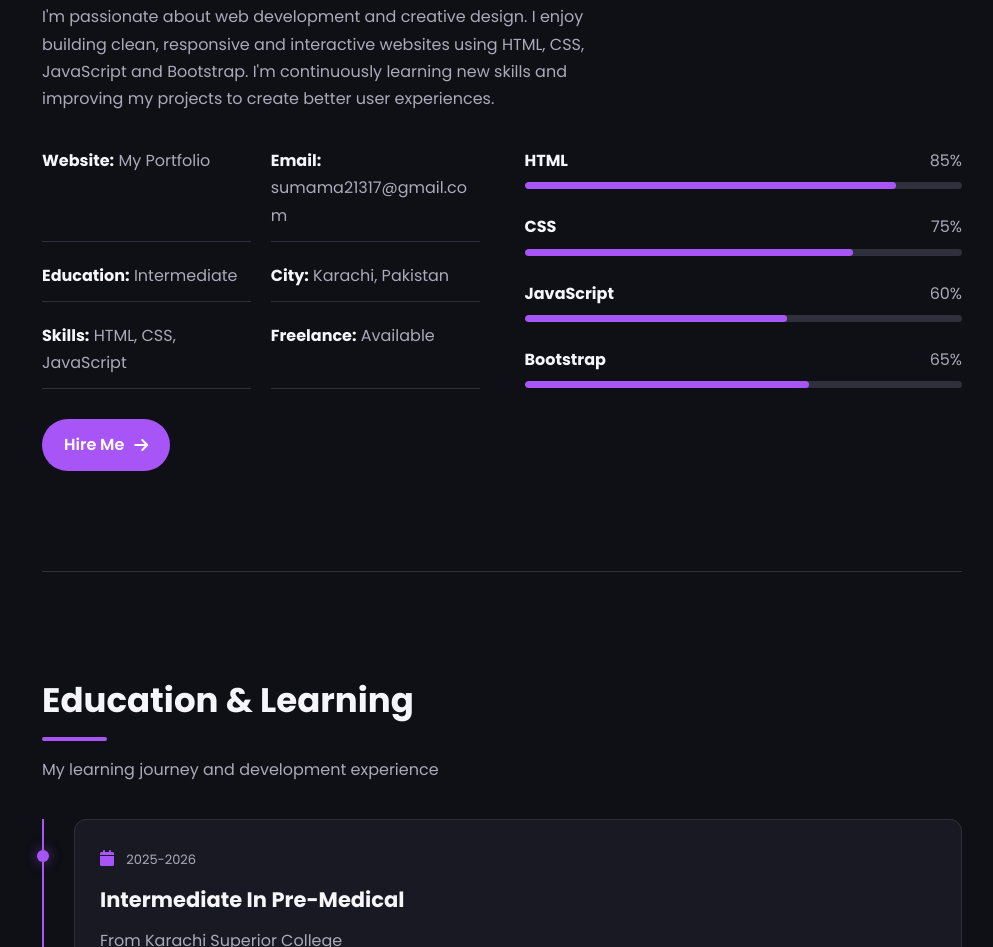
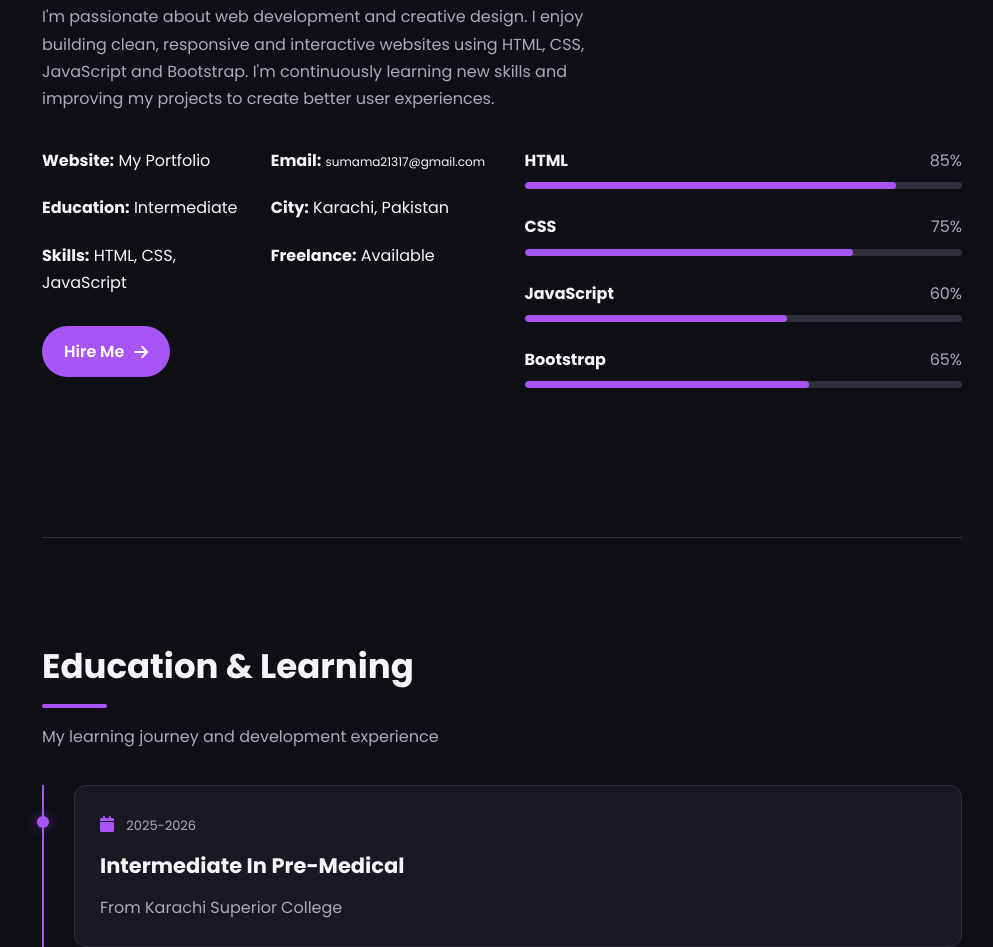
Before and after one commit to sumama21317-lgtm/_Sumama_portfolio, a plain HTML site: page index.html in a window 1280 px wide. Shown: the part 1062-2009 px from the top of the page, without its empty margins (263-1256 px from the left). Drawn offline with Linux system fonts and the light colour scheme.

Commit message:
Update style.css

```diff
--- a/style.css
+++ b/style.css
@@ -238,25 +238,26 @@ main {
     margin-top: 35px;
 }
 
+
 .details {
     display: grid;
-    grid-template-columns: 1fr 1fr;
+    grid-template-columns: minmax(0, 1fr) minmax(0, 1fr);
     gap: 20px;
     align-content: start;
 }
 
 .details p {
-    padding-bottom: 12px;
-    border-bottom: 1px solid var(--border);
-    overflow-wrap: anywhere;
+    min-width: 0;
 }
 
-.details b {
-    color: var(--text);
+.details p:nth-child(2) {
+    white-space: nowrap;
 }
 
-.details p span {
-    color: var(--muted);
+.details p:nth-child(2) span {
+    font-size: 12px;
+    white-space: nowrap;
+
 }
 
 .details .btn {
```
